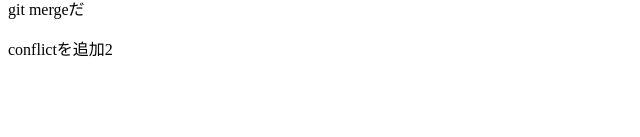
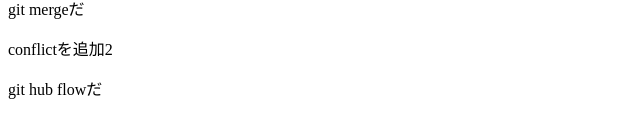
Before and after one commit to shun-radiation/git_tutorial, a plain HTML site: page index.html in a window 1280 px wide. Shown: the part 193-330 px from the top of the page, without its empty margins (0-640 px from the left). Drawn offline with Linux system fonts and the light colour scheme.

Commit message:
git hub flowを追記しました

```diff
--- a/index.html
+++ b/index.html
@@ -5,3 +5,5 @@
 <p>git commit --amend</p>
 <p>git mergeだ</p>
 <p>conflictを追加2</p>
+
+<p>git hub flowだ</p>
```
